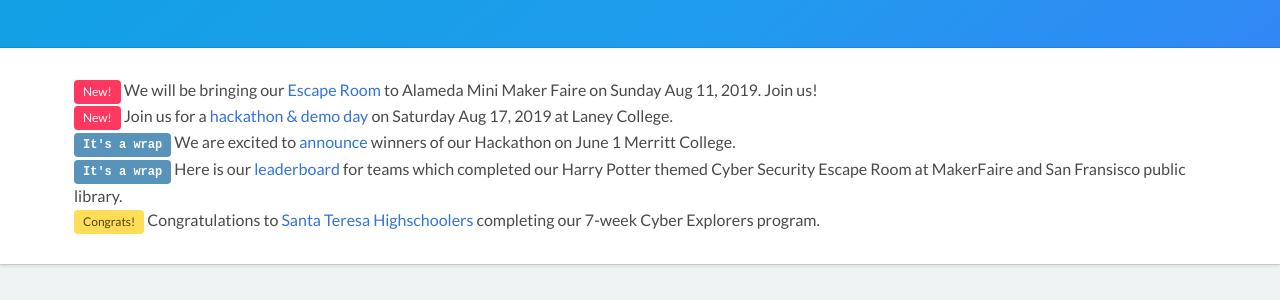
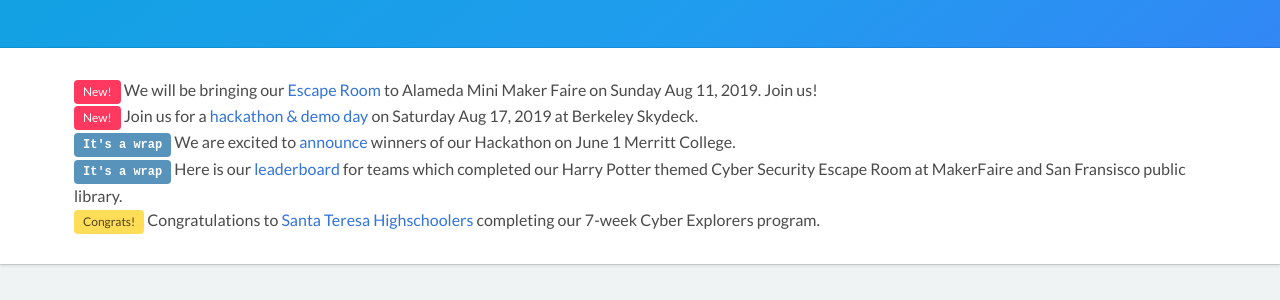
Before and after one commit to cyberdefendersprogram/www-homepage, a Jekyll site: the page built from index.html, in a window 1280 px wide. Shown: the part 668-968 px from the top of the page. Built offline with Jekyll 4.4.1, drawn with Linux system fonts in a browser that asks for light colours; nearby versions of some CDN libraries.

Commit message:
Venue updates

```diff
--- a/hackathons.html
+++ b/hackathons.html
@@ -13,7 +13,7 @@
                         Our Hackathons!
                     </h1>
                     <h1 class="subtitle is-6 is-hackathon-h3">
-                        Our Summer 2019 hackathon is on Aug 17 at Laney College, Oakland - apply below!
+                        Our Summer 2019 mini-hackathon & demo day is on Aug 17 at Berkeley Sky Deck - apply below!
                     </h1>
                     <div class="buttons is-large">
                             <a class="button is-medium is-danger" href="{{site.url}}{{site.baseurl}}assets/pdf/demo-day-flyer-2019.pdf">Sponsor Us!</a>
@@ -44,7 +44,7 @@
                 <p class="has-text-left">
                     <div>
                         <span class="tag is-primary">Apply Now!</span> The <a href='/summerprogram'>Cyber Defenders Summer Hackathon & Demo Day</a> is on
-                        Aug 17, from 9am-6pm at Laney College, Oakland, CA.
+                        Aug 17, from 9:30am - 12:30pm at Berkeley Skydeck, Berkeley, CA.
                         <br/><br/>
                         <span class="tag is-primary">Recap!</span> The <a href='/hackathon'>Cyber Defenders Hackathon</a> was on
                         June 1, from 9am-6pm at Merritt College, Oakland, CA. Its a wrap!
--- a/index.html
+++ b/index.html
@@ -37,7 +37,7 @@
   <div class="container">
     <p class="has-text-left">
         <span class="tag is-danger">New!</span> We will be bringing our <a href="/escaperoom">Escape Room</a> to Alameda Mini Maker Faire on Sunday Aug 11, 2019. Join us!
-        <br/><span class="tag is-danger">New!</span> Join us for a <a href="/summerprogram">hackathon & demo day</a> on Saturday Aug 17, 2019 at Laney College.
+        <br/><span class="tag is-danger">New!</span> Join us for a <a href="/summerprogram">hackathon & demo day</a> on Saturday Aug 17, 2019 at Berkeley Skydeck.
         <br/><span class="tag is-primary">It's a wrap</span> We are excited to <a href="/hackathons">announce</a> winners of our Hackathon on June 1 Merritt College.
         <br/><span class="tag is-primary">It's a wrap</span> Here is our <a href="/escaperoom">leaderboard</a> for teams which completed our Harry Potter themed Cyber Security Escape Room at MakerFaire and San Fransisco public library.
         <br/><span class="tag is-warning">Congrats!</span> Congratulations to <a href="/cyberexplorers">Santa Teresa Highschoolers</a> completing our 7-week Cyber Explorers program.
--- a/summerprogram.html
+++ b/summerprogram.html
@@ -13,7 +13,7 @@
                         Summer Program!
                     </h1>
                     <h1 class="subtitle is-6 is-hackathon-h3">
-                        Our 2019 Abridged Summer program is hosted by Merritt & Laney College and is starting on July 9th! Demo Day is Saturday, August 17th!
+                        Our 2019 Abridged Summer program is hosted by Merritt & Laney College and is starting on July 9th! Demo Day is Saturday, August 17th at <a href="https://skydeck.berkeley.edu"><b>Berkeley SkyDeck</b>!</a>
                         The 2018 Summer program was at San Jose Evergreen College and this video made by the students showcases all the fun!! So apply to this program soon!
                     </h1>
                     <div class="buttons is-large">
```
Also changed, not shown: 4 other files.
